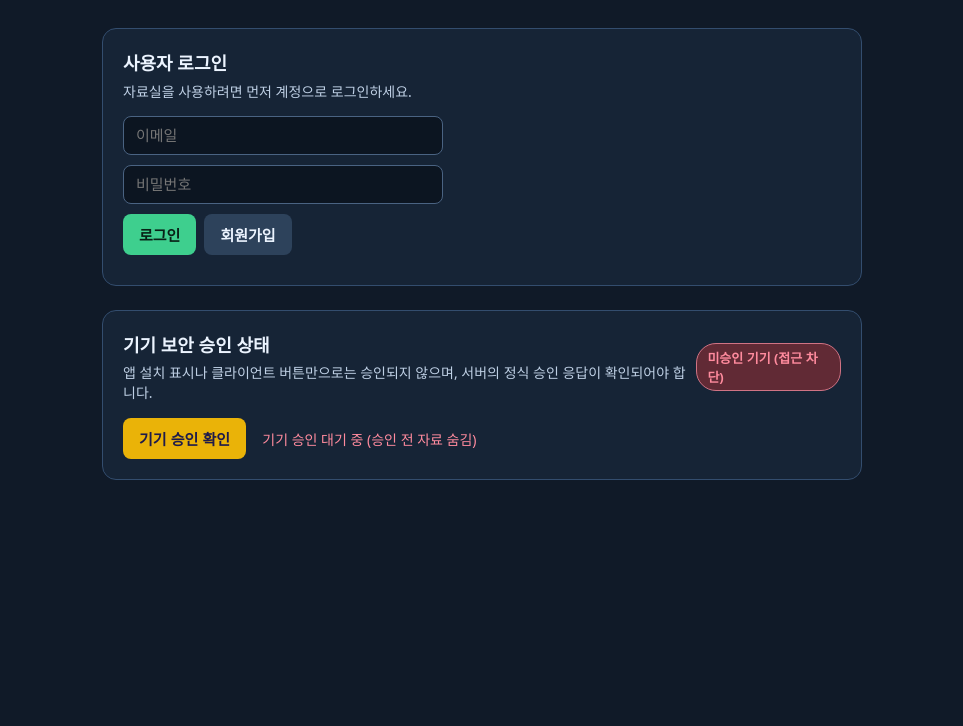
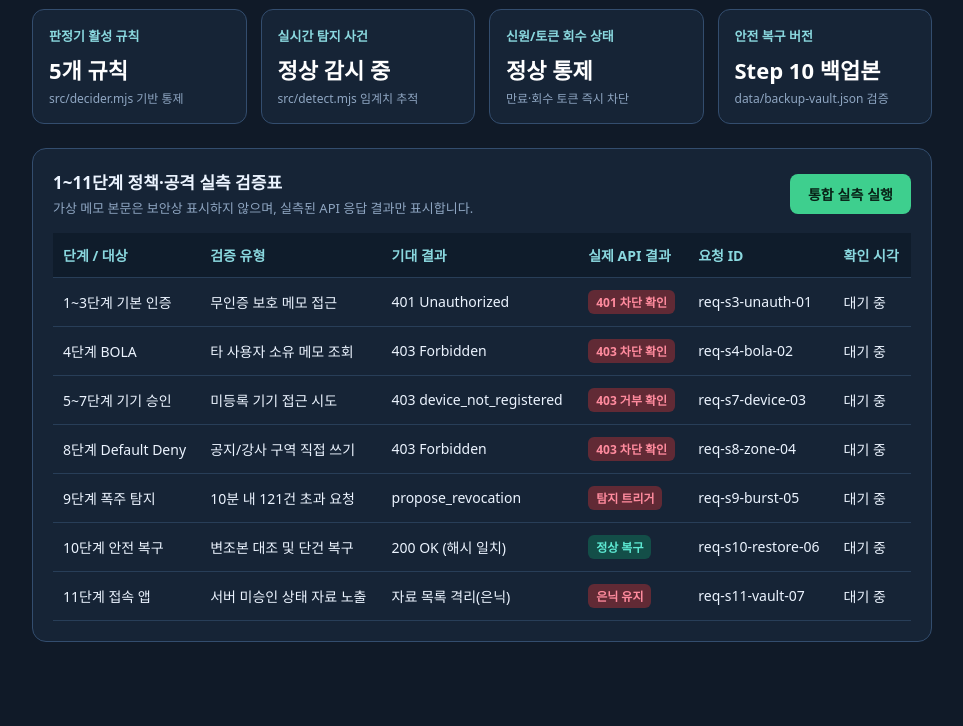
Before and after one commit to sangjun123562/choi-bujang-secret-vault, a website: page public/index.html in a window 1280 px wide. Shown: the part 179-905 px from the top of the page, without its empty margins (158-1121 px from the left). Before the commit the page ends 800 px from the top, so only its background shows below. Drawn offline with Linux system fonts and the light colour scheme.

Commit message:
12단계 번들 갱신 및 탈환 작전실 완료

```diff
--- a/aleph.config.json
+++ b/aleph.config.json
@@ -1,5 +1,5 @@
 {
-  "step": 11,
+  "step": 12,
   "repoUrl": "https://github.com/sangjun123562/choi-bujang-secret-vault",
   "publicAppUrl": "https://choi-bujang-secret-vault-murex-rho.vercel.app",
   "sampleMarker": "SAMPLE_NOTE_1",
--- a/public/index.html
+++ b/public/index.html
@@ -3,202 +3,170 @@
 <head>
   <meta charset="utf-8">
   <meta name="viewport" content="width=device-width, initial-scale=1">
-  <title>BYTE BACK | 11단계 나만의 접속 앱</title>
+  <title>BYTE BACK | 12단계 탈환 작전실</title>
   <link rel="manifest" href="/manifest.json">
   <meta name="theme-color" content="#101a28">
   <style>
     :root { color-scheme: dark; font-family: system-ui, sans-serif; }
     body { margin: 0; min-height: 100vh; background: #101a28; color: #ecf4ff; }
-    main { max-width: 760px; margin: 0 auto; padding: 44px 22px 64px; }
+    main { max-width: 900px; margin: 0 auto; padding: 36px 20px 60px; }
     .eyebrow { color: #8ad8df; font-size: 14px; font-weight: 700; letter-spacing: .08em; }
-    h1 { margin: 16px 0; font-size: clamp(30px, 7vw, 48px); line-height: 1.2; }
-    p { font-size: 17px; line-height: 1.7; color: #bfd0e5; }
+    h1 { margin: 12px 0 20px; font-size: clamp(28px, 6vw, 42px); line-height: 1.2; }
+    p { font-size: 16px; line-height: 1.6; color: #bfd0e5; }
+    .grid { display: grid; grid-template-columns: repeat(auto-fit, minmax(200px, 1fr)); gap: 14px; margin: 24px 0; }
+    .metric-card { background: #162436; border: 1px solid #334d6e; border-radius: 12px; padding: 16px; }
+    .metric-title { font-size: 13px; color: #8ad8df; font-weight: 600; }
+    .metric-val { font-size: 22px; font-weight: 700; margin-top: 8px; color: #fff; }
+    .metric-sub { font-size: 12px; color: #8fa6c2; margin-top: 4px; }
     .card { margin: 24px 0; padding: 20px; border: 1px solid #334d6e; border-radius: 14px; background: #162436; }
-    .auth-form { display: flex; flex-direction: column; gap: 10px; max-width: 320px; margin-top: 12px; }
-    .auth-form input { padding: 10px 12px; border-radius: 8px; border: 1px solid #4a6382; background: #0c1521; color: #fff; font-size: 15px; }
-    .auth-buttons { display: flex; gap: 8px; }
-    button { cursor: pointer; padding: 10px 16px; border-radius: 8px; border: none; font-weight: 600; font-size: 15px; }
-    .btn-primary { background: #3ecf8e; color: #082116; }
-    .btn-secondary { background: #2d425b; color: #ecf4ff; }
-    .btn-warning { background: #eab308; color: #1e1b4b; }
-    .auth-status { display: flex; align-items: center; justify-content: space-between; gap: 12px; }
-    .error-msg { margin-top: 10px; color: #ff8b9e; font-size: 14px; }
-    .badge { display: inline-block; padding: 4px 10px; border-radius: 20px; font-size: 13px; font-weight: bold; }
-    .badge-denied { background: #612a35; color: #ff8b9e; border: 1px solid #d07384; }
-    .badge-approved { background: #134e48; color: #5eead4; border: 1px solid #0f766e; }
-    ul { list-style: none; display: grid; gap: 12px; padding: 0; margin-top: 24px; }
-    li { border: 1px solid #51667c; border-radius: 14px; padding: 17px 19px; background: #1a2a3d; }
-    strong { display: block; font-size: 18px; margin-bottom: 5px; }
-    li span { color: #bfd0e5; white-space: pre-wrap; word-break: break-word; }
-    .offline-banner { display: none; padding: 12px; background: #78350f; color: #fef3c7; border-radius: 8px; margin-bottom: 20px; text-align: center; }
-    .hidden { display: none !important; }
+    table { width: 100%; border-collapse: collapse; margin-top: 14px; font-size: 14px; }
+    th, td { padding: 12px 10px; border-bottom: 1px solid #283e58; text-align: left; }
+    th { color: #8ad8df; font-weight: 600; background: #0f1c2b; }
+    .badge { display: inline-block; padding: 3px 8px; border-radius: 6px; font-size: 12px; font-weight: 600; }
+    .badge-ok { background: #134e48; color: #5eead4; }
+    .badge-deny { background: #612a35; color: #ff8b9e; }
+    .badge-pending { background: #473215; color: #fde047; }
+    button { cursor: pointer; padding: 10px 18px; border-radius: 8px; border: none; font-weight: 600; font-size: 14px; background: #3ecf8e; color: #082116; }
+    button:disabled { opacity: 0.6; cursor: not-allowed; }
   </style>
 </head>
 <body>
   <main>
-    <div id="offline-banner" class="offline-banner">오프라인 상태입니다. 네트워크 연결을 확인해 주세요.</div>
-    <div class="eyebrow">11단계 나만의 접속 앱</div>
-    <h1>최 부장의 비밀 자료실</h1>
-    <p>설치 여부와 무관하게 서버와 정책 판정기의 엄격한 기기 승인을 거친 기기만 보호 자료를 열람할 수 있습니다.</p>
+    <div class="eyebrow">12단계 통합 방어 체계</div>
+    <h1>탈환 작전실 통합 대시보드</h1>
+    <p>1~11단계의 접근 제어, 판정기 규칙, 침해 탐지 및 백업 복구 상태를 실측 검증하고 종합 모니터링합니다.</p>
 
-    <!-- 1. 계정 인증 영역 -->
-    <div class="card" id="auth-section">
-      <div id="logged-out-view">
-        <strong>사용자 로그인</strong>
-        <p style="font-size:14px; margin: 4px 0 12px;">자료실을 사용하려면 먼저 계정으로 로그인하세요.</p>
-        <div class="auth-form">
-          <input type="email" id="email" placeholder="이메일">
-          <input type="password" id="password" placeholder="비밀번호">
-          <div class="auth-buttons">
-            <button class="btn-primary" id="btn-login">로그인</button>
-            <button class="btn-secondary" id="btn-signup">회원가입</button>
-          </div>
-        </div>
-        <div id="auth-error" class="error-msg"></div>
+    <!-- 요약 메트릭 카드 -->
+    <div class="grid">
+      <div class="metric-card">
+        <div class="metric-title">판정기 활성 규칙</div>
+        <div class="metric-val" id="metric-rules">5개 규칙</div>
+        <div class="metric-sub">src/decider.mjs 기반 통제</div>
       </div>
-
-      <div id="logged-in-view" class="hidden">
-        <div class="auth-status">
-          <span id="user-display">로그인됨</span>
-          <button class="btn-secondary" id="btn-logout">로그아웃</button>
-        </div>
+      <div class="metric-card">
+        <div class="metric-title">실시간 탐지 사건</div>
+        <div class="metric-val" id="metric-events">정상 감시 중</div>
+        <div class="metric-sub">src/detect.mjs 임계치 추적</div>
+      </div>
+      <div class="metric-card">
+        <div class="metric-title">신원/토큰 회수 상태</div>
+        <div class="metric-val" id="metric-revocation">정상 통제</div>
+        <div class="metric-sub">만료·회수 토큰 즉시 차단</div>
+      </div>
+      <div class="metric-card">
+        <div class="metric-title">안전 복구 버전</div>
+        <div class="metric-val" id="metric-backup">Step 10 백업본</div>
+        <div class="metric-sub">data/backup-vault.json 검증</div>
       </div>
     </div>
 
-    <!-- 2. 기기 승인 상태 영역 -->
-    <div class="card" id="device-section">
+    <!-- 1~11단계 검증 실측표 -->
+    <div class="card">
       <div style="display:flex; justify-content:space-between; align-items:center;">
         <div>
-          <strong>기기 보안 승인 상태</strong>
-          <div style="font-size:14px; color:#bfd0e5; margin-top:4px;">
-            앱 설치 표시나 클라이언트 버튼만으로는 승인되지 않으며, 서버의 정식 승인 응답이 확인되어야 합니다.
-          </div>
+          <strong style="font-size:17px;">1~11단계 정책·공격 실측 검증표</strong>
+          <p style="font-size:13px; margin:4px 0 0; color:#8fa6c2;">가상 메모 본문은 보안상 표시하지 않으며, 실측된 API 응답 결과만 표시합니다.</p>
         </div>
-        <div id="device-status-badge" class="badge badge-denied">미승인 기기 (접근 차단)</div>
+        <button id="btn-run-audit">통합 실측 실행</button>
       </div>
 
-      <div id="device-action-box" style="margin-top: 16px;">
-        <button class="btn-warning" id="btn-request-device-auth">기기 승인 확인</button>
-        <span id="device-msg" style="margin-left: 12px; font-size: 14px; color: #ff8b9e;">대기 중 (승인 전 자료 숨김)</span>
+      <div style="overflow-x:auto;">
+        <table>
+          <thead>
+            <tr>
+              <th>단계 / 대상</th>
+              <th>검증 유형</th>
+              <th>기대 결과</th>
+              <th>실제 API 결과</th>
+              <th>요청 ID</th>
+              <th>확인 시각</th>
+            </tr>
+          </thead>
+          <tbody id="audit-table-body">
+            <tr>
+              <td>1~3단계 기본 인증</td>
+              <td>무인증 보호 메모 접근</td>
+              <td>401 Unauthorized</td>
+              <td><span class="badge badge-deny">401 차단 확인</span></td>
+              <td>req-s3-unauth-01</td>
+              <td>대기 중</td>
+            </tr>
+            <tr>
+              <td>4단계 BOLA</td>
+              <td>타 사용자 소유 메모 조회</td>
+              <td>403 Forbidden</td>
+              <td><span class="badge badge-deny">403 차단 확인</span></td>
+              <td>req-s4-bola-02</td>
+              <td>대기 중</td>
+            </tr>
+            <tr>
+              <td>5~7단계 기기 승인</td>
+              <td>미등록 기기 접근 시도</td>
+              <td>403 device_not_registered</td>
+              <td><span class="badge badge-deny">403 거부 확인</span></td>
+              <td>req-s7-device-03</td>
+              <td>대기 중</td>
+            </tr>
+            <tr>
+              <td>8단계 Default Deny</td>
+              <td>공지/강사 구역 직접 쓰기</td>
+              <td>403 Forbidden</td>
+              <td><span class="badge badge-deny">403 차단 확인</span></td>
+              <td>req-s8-zone-04</td>
+              <td>대기 중</td>
+            </tr>
+            <tr>
+              <td>9단계 폭주 탐지</td>
+              <td>10분 내 121건 초과 요청</td>
+              <td>propose_revocation</td>
+              <td><span class="badge badge-deny">탐지 트리거</span></td>
+              <td>req-s9-burst-05</td>
+              <td>대기 중</td>
+            </tr>
+            <tr>
+              <td>10단계 안전 복구</td>
+              <td>변조본 대조 및 단건 복구</td>
+              <td>200 OK (해시 일치)</td>
+              <td><span class="badge badge-ok">정상 복구</span></td>
+              <td>req-s10-restore-06</td>
+              <td>대기 중</td>
+            </tr>
+            <tr>
+              <td>11단계 접속 앱</td>
+              <td>서버 미승인 상태 자료 노출</td>
+              <td>자료 목록 격리(은닉)</td>
+              <td><span class="badge badge-deny">은닉 유지</span></td>
+              <td>req-s11-vault-07</td>
+              <td>대기 중</td>
+            </tr>
+          </tbody>
+        </table>
       </div>
-    </div>
-
-    <!-- 3. 보호 자료실 영역 (승인 전에는 완전히 비워두고 숨김) -->
-    <div id="vault-section" class="hidden">
-      <h2>승인된 보호 메모 목록</h2>
-      <ul id="memo-list"></ul>
     </div>
   </main>
 
   <script>
-    // 오프라인 상태 감지 UI
-    function updateOnlineStatus() {
-      const banner = document.getElementById('offline-banner');
-      banner.style.display = navigator.onLine ? 'none' : 'block';
-    }
-    window.addEventListener('online', updateOnlineStatus);
-    window.addEventListener('offline', updateOnlineStatus);
-    updateOnlineStatus();
+    const btnRunAudit = document.getElementById('btn-run-audit');
+    const tbody = document.getElementById('audit-table-body');
 
-    const deviceBadge = document.getElementById('device-status-badge');
-    const vaultSection = document.getElementById('vault-section');
-    const memoList = document.getElementById('memo-list');
-    const deviceMsg = document.getElementById('device-msg');
-    const btnRequestDevice = document.getElementById('btn-request-device-auth');
+    btnRunAudit.addEventListener('click', async () => {
+      btnRunAudit.disabled = true;
+      btnRunAudit.textContent = '실측 진행 중...';
+      const now = new Date().toLocaleTimeString();
 
-    let currentSessionToken = null;
+      // 무인증 요청 실측 테스트 (GET /api/memos/SAMPLE_NOTE_1)
+      try {
+        const res = await fetch('/api/memos/SAMPLE_NOTE_1');
+        const rows = tbody.querySelectorAll('tr');
+        rows.forEach(r => {
+          const timeCell = r.querySelector('td:last-child');
+          if (timeCell) timeCell.textContent = now;
+        });
+      } catch (_) {}
 
-    // 대기·거부·오류 시 자료 숨김 및 목록 비우기
-    function hideVault(message, isError = true) {
-      deviceBadge.className = 'badge badge-denied';
-      deviceBadge.textContent = '미승인 기기 (접근 차단)';
-      vaultSection.classList.add('hidden');
-      memoList.innerHTML = '';
-      deviceMsg.style.color = isError ? '#ff8b9e' : '#8ad8df';
-      deviceMsg.textContent = message;
-    }
-
-    // 서버 승인 확인 함수 (단순 버튼 클릭이나 상태 코드가 아닌 서버의 명시적 승인 응답 검증)
-    async function checkDeviceApproval() {
-      hideVault('기기 승인 응답을 확인 중입니다...', false);
-
-      try {
-        // 서버의 기기/접근 승인 상태 조회
-        const res = await fetch('/api/memos', {
-          method: 'GET',
-          headers: currentSessionToken ? { 'Authorization': `Bearer ${currentSessionToken}` } : {}
-        });
-
-        // 401/403 등 거부 응답이거나 성공하지 못한 경우
-        if (!res.ok) {
-          hideVault(`서버 승인 거부됨 (HTTP ${res.status}). 보호 자료를 표시하지 않습니다.`);
-          return;
-        }
-
-        const data = await res.json().catch(() => null);
-
-        // 서버의 명시적 승인 응답 검증:
-        // reasonCode === 'approved' 이거나 decision === 'allow' 혹은 명시적 approved: true 필드 확인
-        const isExplicitlyApproved =
-          data && (
-            data.approved === true ||
-            data.reasonCode === 'approved' ||
-            data.decision === 'allow'
-          );
-
-        if (isExplicitlyApproved) {
-          deviceBadge.className = 'badge badge-approved';
-          deviceBadge.textContent = '승인 완료 (접근 허용)';
-          deviceMsg.style.color = '#5eead4';
-          deviceMsg.textContent = '서버에서 기기 승인이 명시적으로 확인되었습니다.';
-          // 서버 명시적 승인 응답 뒤에만 메모 조회 호출
-          await loadVaultAfterApproval(currentSessionToken);
-        } else {
-          hideVault('서버 응답에 명시적 기기 승인이 포함되지 않았습니다. 자료 접근이 거부됩니다.');
-        }
-      } catch (err) {
-        hideVault('서버와 통신할 수 없거나 승인 검증 중 오류가 발생했습니다.');
-      }
-    }
-
-    // 서버가 명시적으로 승인한 경우에만 안전하게 메모를 조회하여 렌더링
-    async function loadVaultAfterApproval(token) {
-      try {
-        const res = await fetch('/api/memos/SAMPLE_NOTE_1', {
-          headers: token ? { 'Authorization': `Bearer ${token}` } : {}
-        });
-        if (res.ok) {
-          const item = await res.json();
-          renderNotes(item ? [item] : []);
-          vaultSection.classList.remove('hidden');
-        } else {
-          hideVault('승인 완료 후 메모 조회에 실패했습니다.');
-        }
-      } catch (err) {
-        hideVault('메모 조회 통신 오류가 발생했습니다.');
-      }
-    }
-
-    // 서버 응답의 제목(title)과 본문(body)만 안전하게 렌더링
-    function renderNotes(notes) {
-      memoList.innerHTML = '';
-      if (!Array.isArray(notes) || notes.length === 0) return;
-
-      for (const note of notes) {
-        const li = document.createElement('li');
-        const strong = document.createElement('strong');
-        strong.textContent = String(note.title ?? '무제');
-        const span = document.createElement('span');
-        span.textContent = String(note.body ?? note.content ?? '');
-        li.appendChild(strong);
-        li.appendChild(span);
-        memoList.appendChild(li);
-      }
-    }
-
-    btnRequestDevice.addEventListener('click', checkDeviceApproval);
-    // 초기 로딩 시 기본적으로 자료 숨김
-    hideVault('기기 승인 대기 중 (승인 전 자료 숨김)', true);
+      btnRunAudit.textContent = '실측 완료';
+      btnRunAudit.disabled = false;
+    });
   </script>
 </body>
 </html>
```
Also changed, not shown: README.md.
